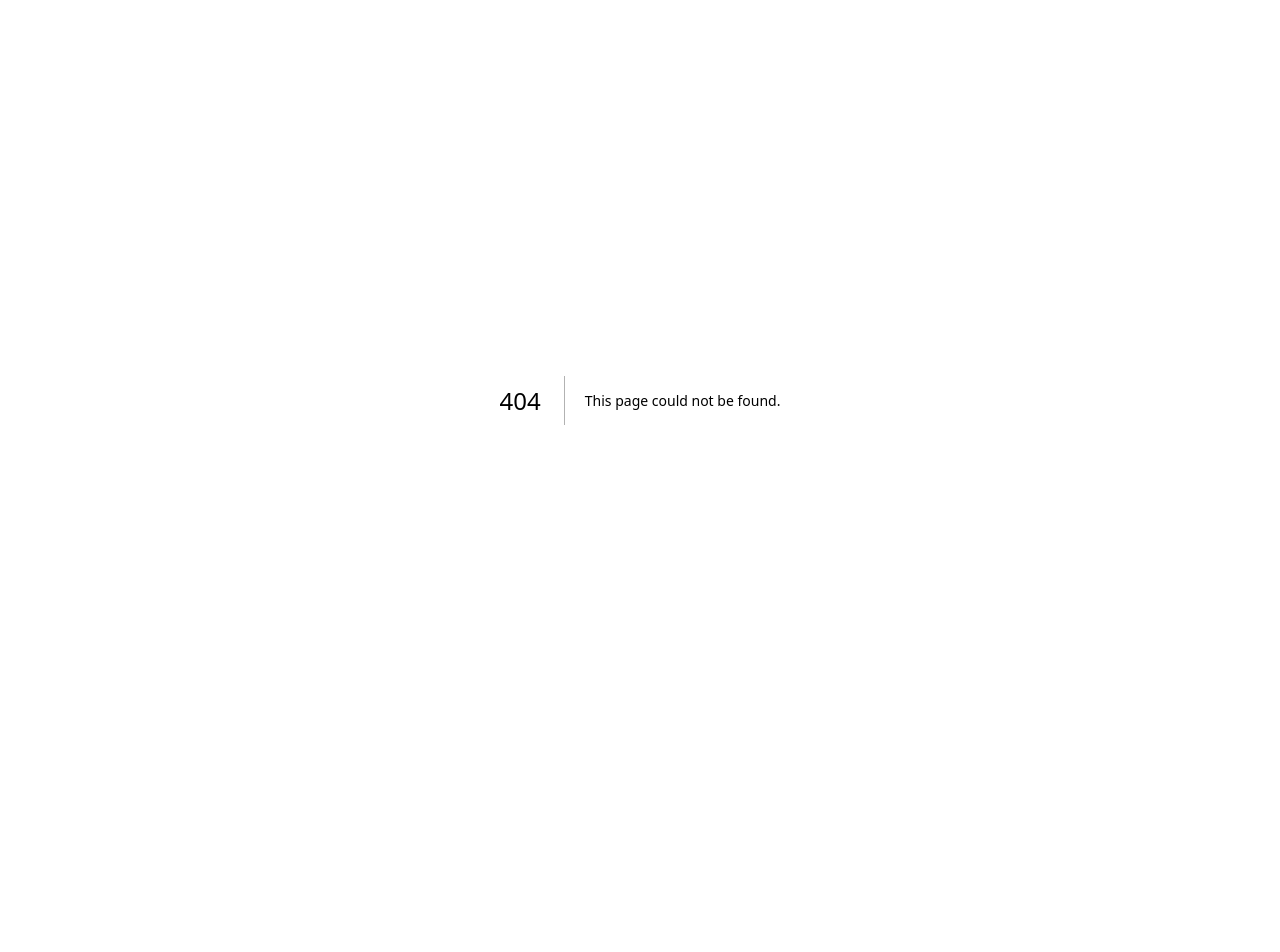
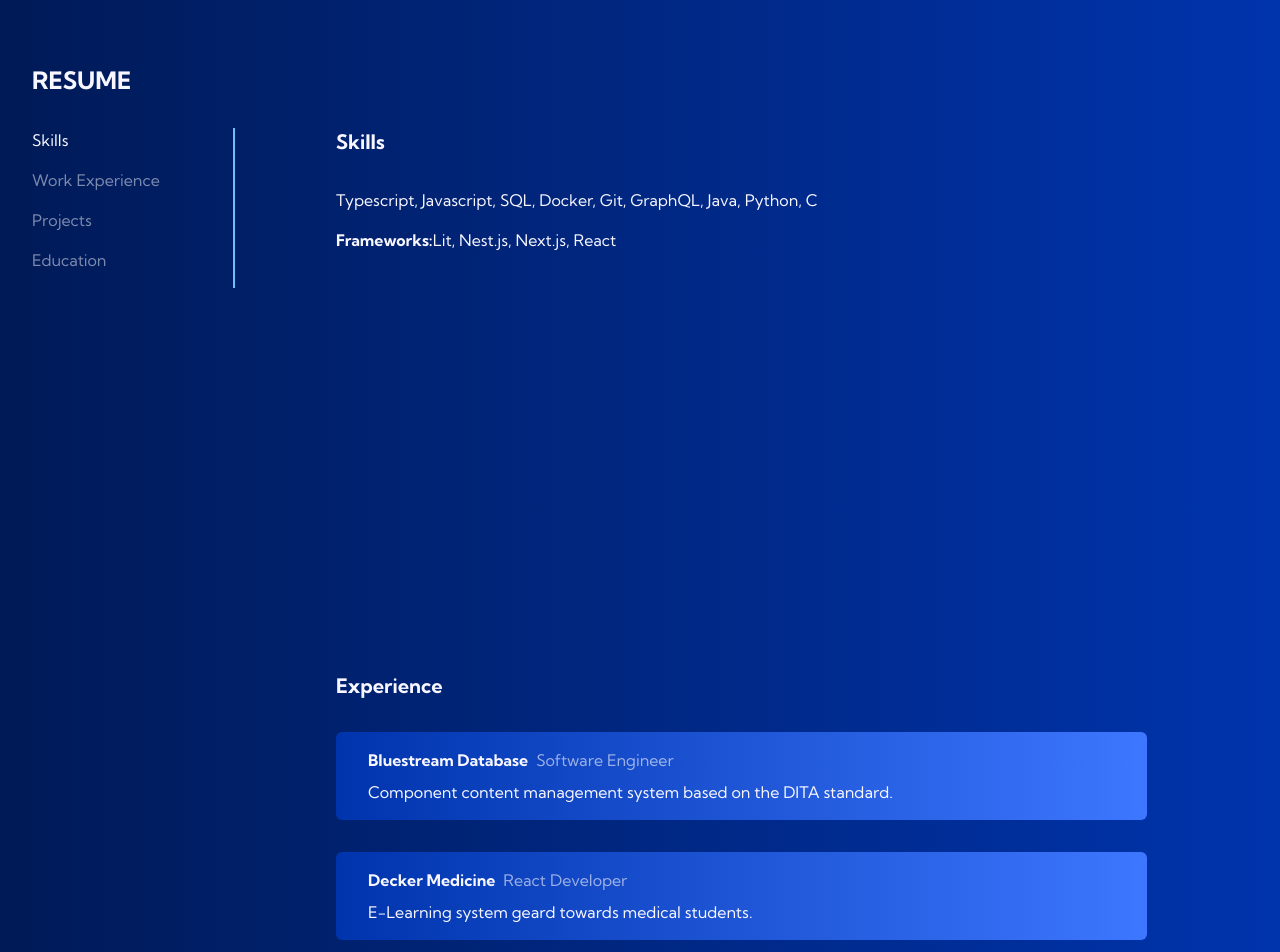
Before and after one commit to jovanmedford/jovan-medford-personal-website, a Next.js app: page /resume in a window 1280 px wide. Before the commit this address had no page. Shown: the top 952 px of the page. Before the commit the page ends 800 px from the top, so only its background shows below. Built offline with nearby package versions, Linux system fonts and the light colour scheme.

Commit message:
Feat: add resume page

```diff
--- /dev/null
+++ b/src/app/resume/experience.json
@@ -0,0 +1,22 @@
+[
+  {
+    "company": "Bluestream Database",
+    "jobTitle": "Software Engineer",
+    "startDate": "2022",
+    "description": "Component content management system based on the DITA standard."
+  },
+  {
+    "company": "Decker Medicine",
+    "jobTitle": "React Developer",
+    "startDate": "2022",
+    "endDate": "2022",
+    "description": "E-Learning system geard towards medical students."
+  },
+  {
+    "company": "SUSU Magazine",
+    "jobTitle": "Frontend Developer",
+    "startDate": "2022",
+    "endDate": "2022",
+    "description": "Financial Magazine with a special focus on credit unions."
+  }
+]
--- /dev/null
+++ b/src/app/resume/page.tsx
@@ -0,0 +1,116 @@
+"use client";
+
+import experience from "./experience.json";
+import { useEffect, useRef, useState, useContext, createContext } from "react";
+import { RefsContext } from "./refs-context";
+import Toc from "./toc";
+
+interface ExperienceItem {
+  company: string;
+  jobTitle: string;
+  startDate: string;
+  endDate?: string;
+  description: string;
+}
+
+interface ResumeSectionProps {
+  sectionId: string;
+  title: string;
+  children: React.ReactNode;
+}
+
+const addToRefs = (refs) => {
+  return function (el) {
+    if (el && !refs.current.includes(el)) {
+      refs.current.push(el);
+    }
+  };
+};
+
+let ResumeSection = ({ sectionId, title, children }: ResumeSectionProps) => {
+  const sectionRefs = useContext(RefsContext);
+  return (
+    <section
+      id={sectionId}
+      ref={addToRefs(sectionRefs)}
+      className="min-h-96 mb-40"
+    >
+      <h2 className="text-xl font-bold mb-8">{title}</h2>
+      {children}
+    </section>
+  );
+};
+
+const options: IntersectionObserverInit = {
+  root: null,
+  rootMargin: "-40%",
+  threshold: 0.1,
+};
+
+let experienceList = experience.map((item: ExperienceItem) => (
+  <li
+    key={item.company}
+    className="bg-gradient-to-r from-primary-500 to-primary-300 py-4 px-8 rounded-md mb-8"
+  >
+    <div className="flex gap-2">
+      <h3 className="font-bold mb-2">{item.company}</h3>
+      <span className="opacity-60">{item.jobTitle}</span>
+    </div>
+    <p>{item.description}</p>
+  </li>
+));
+
+const handleIntersection = (setActiveItem: (arg0: string) => void) => {
+  return function ([entry]: IntersectionObserverEntry[]) {
+    if (entry.isIntersecting) {
+      console.log(entry.target.id)
+      setActiveItem(entry.target.id);
+    }
+  };
+};
+
+export default function Resume() {
+  const sectionRefs = useRef([]);
+  const [activeItem, setActiveItem] = useState("skills");
+  useEffect(() => {
+    const observer = new IntersectionObserver(
+      handleIntersection(setActiveItem),
+      options
+    );
+    sectionRefs.current.forEach((element) => observer.observe(element));
+    return () =>
+      sectionRefs.current.forEach((element) => observer.unobserve(element));
+  }, [sectionRefs]);
+
+  return (
+    <>
+      <main className="py-8 bg-gradient-to-r from-primary-700 to-primary-500 text-light">
+        <div className="grid grid-cols-1 md:grid-cols-12 mt-8 mx-8">
+          <div className="hidden md:block md:sticky md:top-16 md:self-start col-start-1 col-end-3">
+            <h1 className="text-2xl mb-8 font-bold uppercase">Resume</h1>
+            <nav>
+              <Toc activeItem={activeItem}></Toc>
+            </nav>
+          </div>
+          <div className="col-start-1 md:col-start-4 md:col-end-12 mt-16">
+            <RefsContext.Provider value={sectionRefs}>
+              <ResumeSection title="Skills" sectionId="skills">
+                <p className="mb-4">
+                  Typescript, Javascript, SQL, Docker, Git, GraphQL, Java,
+                  Python, C
+                </p>
+                <p>
+                  <span className="font-bold">Frameworks:</span>Lit, Nest.js,
+                  Next.js, React{" "}
+                </p>
+              </ResumeSection>
+              <ResumeSection title="Experience" sectionId="work-experience">
+                <ul>{experienceList}</ul>
+              </ResumeSection>
+            </RefsContext.Provider>
+          </div>
+        </div>
+      </main>
+    </>
+  );
+}
--- /dev/null
+++ b/src/app/resume/refs-context.tsx
@@ -0,0 +1,3 @@
+import {createContext} from 'react'
+
+export const RefsContext = createContext([])
--- /dev/null
+++ b/src/app/resume/toc.json
@@ -0,0 +1,18 @@
+[
+  {
+    "text": "Skills",
+    "href": "skills"
+  },
+  {
+    "text": "Work Experience",
+    "href": "work-experience"
+  },
+  {
+    "text": "Projects",
+    "href": "projects"
+  },
+  {
+    "text": "Education",
+    "href": "education"
+  }
+]
--- /dev/null
+++ b/src/app/resume/toc.tsx
@@ -0,0 +1,35 @@
+import Link from "next/link";
+import toc from "./toc.json";
+
+interface TocItem {
+  text: string;
+  href: string;
+}
+
+interface TocItemProps extends TocItem {
+  isActive?: boolean;
+}
+
+let TocItem = ({ text, href, isActive }: TocItemProps) => (
+  <li key={href} className="pb-4" style={{ opacity: isActive ? "100%" : "50%" }}>
+    <Link href={`#${href}`}>{text}</Link>
+  </li>
+);
+
+/**
+ * Table of contents (left navigation)
+ * @param activeItem - id of currently viewable section
+ */
+export default function Toc({ activeItem }: { activeItem: string }) {
+  return (
+    <ul className="border-r-2 border-primary-200">
+      {toc.map((item: TocItem) => (
+        <TocItem
+          text={item.text}
+          href={item.href}
+          isActive={activeItem === item.href}
+        ></TocItem>
+      ))}
+    </ul>
+  );
+}
```
